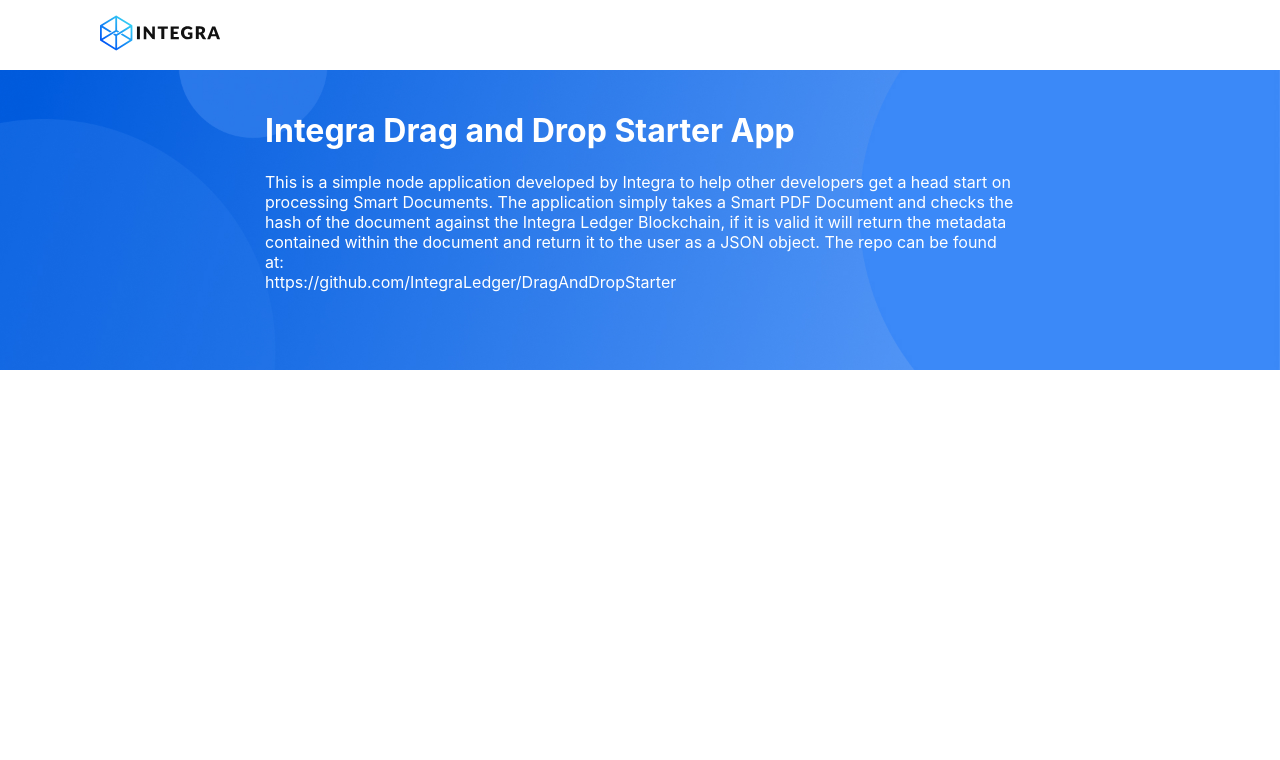
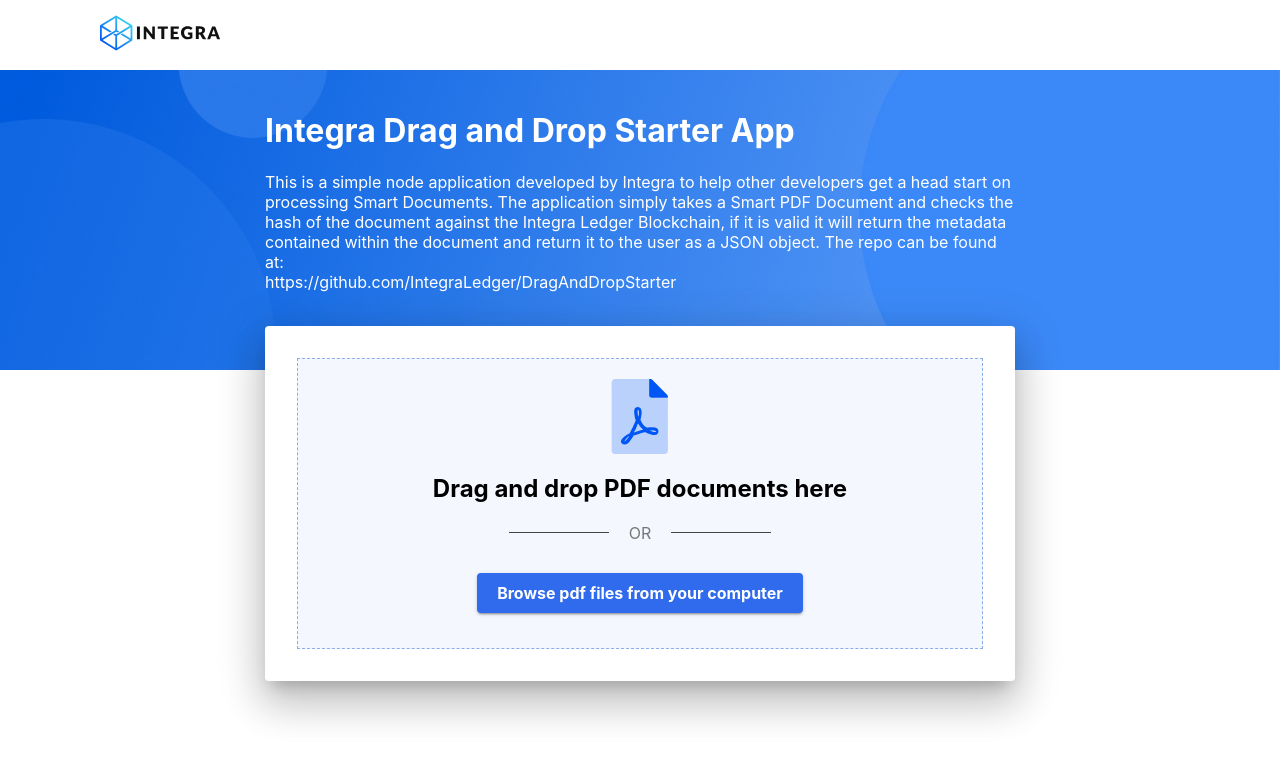
Before and after one commit to githubacct0/imanage-smart-docs, a Next.js app: page / in a window 1280 px wide. Shown: the top 760 px of the page. Built offline with nearby package versions, Linux system fonts and the light colour scheme.

Commit message:
Uploading multiple files now

```diff
--- a/package.json
+++ b/package.json
@@ -9,6 +9,7 @@
     "lint": "next lint"
   },
   "dependencies": {
+    "formidable": "^1.2.2",
     "next": "11.1.2",
     "react": "17.0.2",
     "react-dom": "17.0.2"
--- a/pages/index.js
+++ b/pages/index.js
@@ -1,5 +1,7 @@
 import React from 'react'
+import Link from 'next/link'
 import Head from 'next/head'
+import Image from 'next/image'
 import styles from '../styles/Home.module.css'
 
 const Logo = () => (
@@ -26,8 +28,44 @@ const Logo = () => (
   </svg>
 )
 
+const PdfIcon = () => (
+  <Image src="/pdf.svg" alt="PDF icon" width="200px" height="75px"/>
+)
+
 export default function Home() {
-  const [filesSelected, setFilesSelected] = React.useState();
+  const [isDraggingFileOver, setIsDraggingFileOver] = React.useState(false);
+  const [isUploading, setIsUploading] = React.useState(false);
+  const [jsonResponse, setJsonResponse] = React.useState({});
+
+  const onSelectFile = async (files) => {
+    setIsUploading(true)
+    try {
+      // const data = new FormData();
+      // for (const file of files) {
+      //   data.append('files[]', file, file.name)
+      // }
+      // const response = await fetch('https://integraapiproduction.azurewebsites.net/analyze/', {
+      //   method: 'POST',
+      //   body: data,
+      // });
+      // setJsonResponse(await response.json());
+      let i = 1
+      const allJsonResponses = {}
+      for (const file of files) {
+        const data = new FormData();
+        data.append('file', file, file.name)
+        const response = await fetch('https://integraapiproduction.azurewebsites.net/analyze/', {
+          method: 'POST',
+          body: data,
+        });
+        allJsonResponses[i.toString()] = await response.json()
+        i++
+      }
+      setJsonResponse(allJsonResponses)
+    } finally {
+      setIsUploading(false)
+    }
+  }
 
   return (
     <div className={styles.container}>
@@ -39,7 +77,11 @@ export default function Home() {
 
       <main className={styles.main}>
         <header className={styles.header}>
-          <Logo />
+          <Link href="/">
+            <a>
+              <Logo />
+            </a>
+          </Link>
           <div />
         </header>
 
@@ -64,6 +106,81 @@ export default function Home() {
             </a>
           </div>
         </div>
+
+        <div className={styles.uploadContainer}>
+          <form className={styles.uploadBox}>
+            <div
+              onDragEnter={(e) => {
+                e.preventDefault();
+                setIsDraggingFileOver(true);
+              }}
+              // 9% global support as of August 2021
+              onDragExit={(e) => {
+                setIsDraggingFileOver(false);
+                e.preventDefault();
+              }}
+              onDragLeave={(e) => {
+                setIsDraggingFileOver(false);
+                e.preventDefault();
+              }}
+              onDragOver={(e) => {
+                e.preventDefault();
+              }}
+              onDrop={(e) => {
+                e.preventDefault();
+                setIsDraggingFileOver(false);
+                onSelectFile(e.dataTransfer.files);
+              }}
+            >
+              {
+                Object.keys(jsonResponse).length ? (
+                  <p style={{whiteSpace: 'pre'}}>
+                    {JSON.stringify(jsonResponse, null, 2)}
+                  </p>
+                ) : (
+                  <div
+                    className={styles.uploadContent}
+                  >
+                    <PdfIcon />
+                    <h2>
+                      Drag and drop PDF documents here
+                    </h2>
+
+                    <div className={styles.orSection}>
+                      <span className={styles.orLine} />
+                      <p> OR </p>
+                      <span className={styles.orLine} />
+                    </div>
+
+                    <div className={styles.uploadSection}>
+                      <label
+                        htmlFor="fileUpload"
+                        className={`${styles.uploadButton} ${isUploading ? styles.uploadButtonDisabled : ''}`}
+                      >
+                        Browse pdf files from your computer
+                        <input
+                          multiple
+                          id="fileUpload"
+                          style={{
+                            display: 'none',
+                          }}
+                          required={true}
+                          className={styles.fileInput}
+                          type="file"
+                          name="fileUpload"
+                          accept=".doc,.docx,application/msword,application/vnd.openxmlformats-officedocument.wordprocessingml.document,text/plain,.txt,application/pdf,.pdf,text/html"
+                          onChange={(e) => {
+                            onSelectFile(e.target.files);
+                          }}
+                        />
+                      </label>
+                    </div>
+                  </div>
+                )
+              }
+            </div>
+          </form>
+        </div>
       </main>
     </div>
   )
--- a/styles/Home.module.css
+++ b/styles/Home.module.css
@@ -32,3 +32,75 @@
 .content p {
   margin-bottom: 0;
 }
+
+.uploadContainer {
+  padding: 20px var(--screen-padding);
+  display: flex;
+  justify-content: center;
+}
+
+.uploadBox {
+  width: 750px;
+  border-radius: 4px;
+  padding: 32px;
+  margin: -64px auto 64px auto;
+  box-shadow: 0 11px 15px -7px rgba(0,0,0,.2),0 24px 38px 3px rgba(0,0,0,.14),0 9px 46px 8px rgba(0,0,0,.12);
+  background-color: white;
+}
+
+.uploadContent {
+  display: flex;
+  padding: 20px;
+  flex: 1;
+  background: #f4f8fe;
+  border: 1px dashed #89adec;
+  align-items: center;
+  justify-content: center;
+  flex-direction: column;
+}
+
+.orSection {
+  display: flex;
+  justify-content: center;
+  align-items: center;
+}
+
+.orSection p {
+  margin: 0 0;
+  padding: 0 20px;
+  color: #777;
+}
+
+.orLine {
+  width: 100px;
+  height: 1px;
+  background-color: #444;
+}
+
+.uploadSection {
+  padding: 30px 0 15px 0;
+}
+
+.uploadButton {
+  height: 28px;
+  background-color: #2f6bec;
+  padding: 20px;
+  box-shadow: 0 3px 1px -2px rgba(0,0,0,.2),0 2px 2px 0 rgba(0,0,0,.14),0 1px 5px 0 rgba(0,0,0,.12);
+  display: flex;
+  align-items: center;
+  justify-content: center;
+  border-radius: 4px;
+  font-weight: bold;
+  flex: 0 0 auto;
+  color: white;
+  cursor: pointer;
+}
+
+.uploadButtonDisabled {
+  opacity: 0.3;
+  cursor: auto;
+}
+
+.uploadButton:hover {
+  background-color: #3771ee;
+}
```
Also changed, not shown: pages/api/doc-upload.js (added, +11 -0 lines), public/pdf.svg (added), 1 other file (tests, documents, lock files or other folders).
